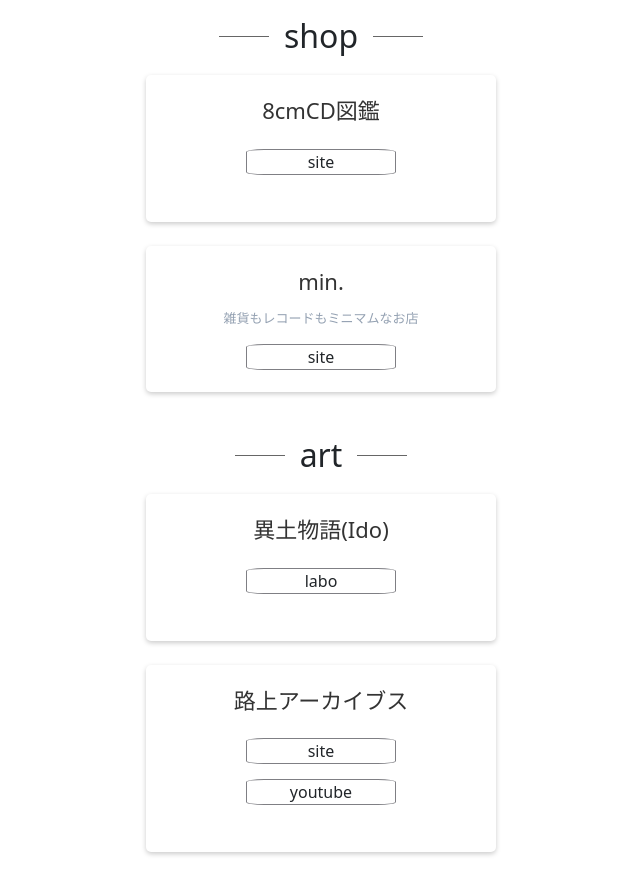
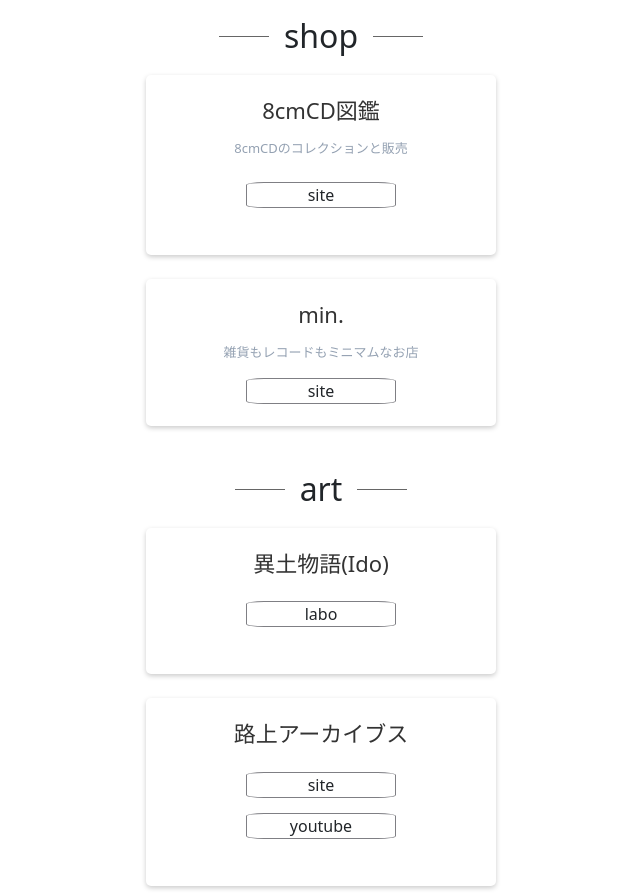
Before and after one commit to m602dev/profile, a plain HTML site: page index.html in a window 1280 px wide. Shown: the part 1720-2613 px from the top of the page, without its empty margins (319-959 px from the left). Drawn offline with nearby package versions, Linux system fonts and the light colour scheme.

Commit message:
Update index.html

```diff
--- a/index.html
+++ b/index.html
@@ -226,6 +226,7 @@
             <h2 class="head-border">shop</h2>
             <div class="card-content">
                 <h1 class="card-title">8cmCD図鑑</h1>
+                <p class="card-text">8cmCDのコレクションと販売</p>
                 <div style="margin: 25px;">
                     <!--<div class="js-modal-video" data-video-id="fsCj9NBMmxY" style="border-radius: 12%; border: 1px solid #21222b93; width: 90px; margin: auto;">Demo</div>-->
                     <div onclick="location.href = 'https://m602dev.sakura.ne.jp/8c/index.php'" style="border-radius: 12%; border: 1px solid #21222b93; width: 150px; margin: auto;">site</div>
```
